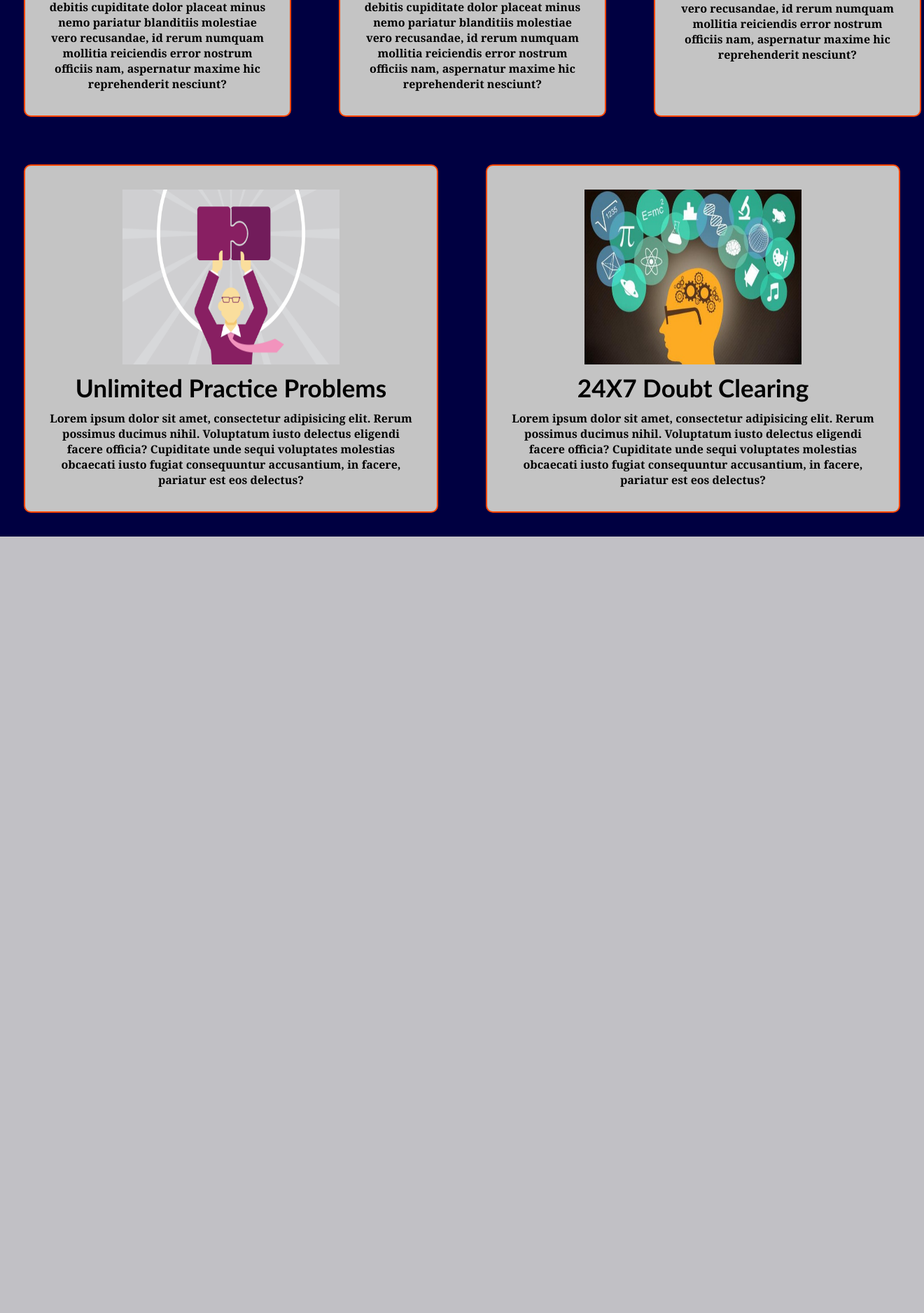
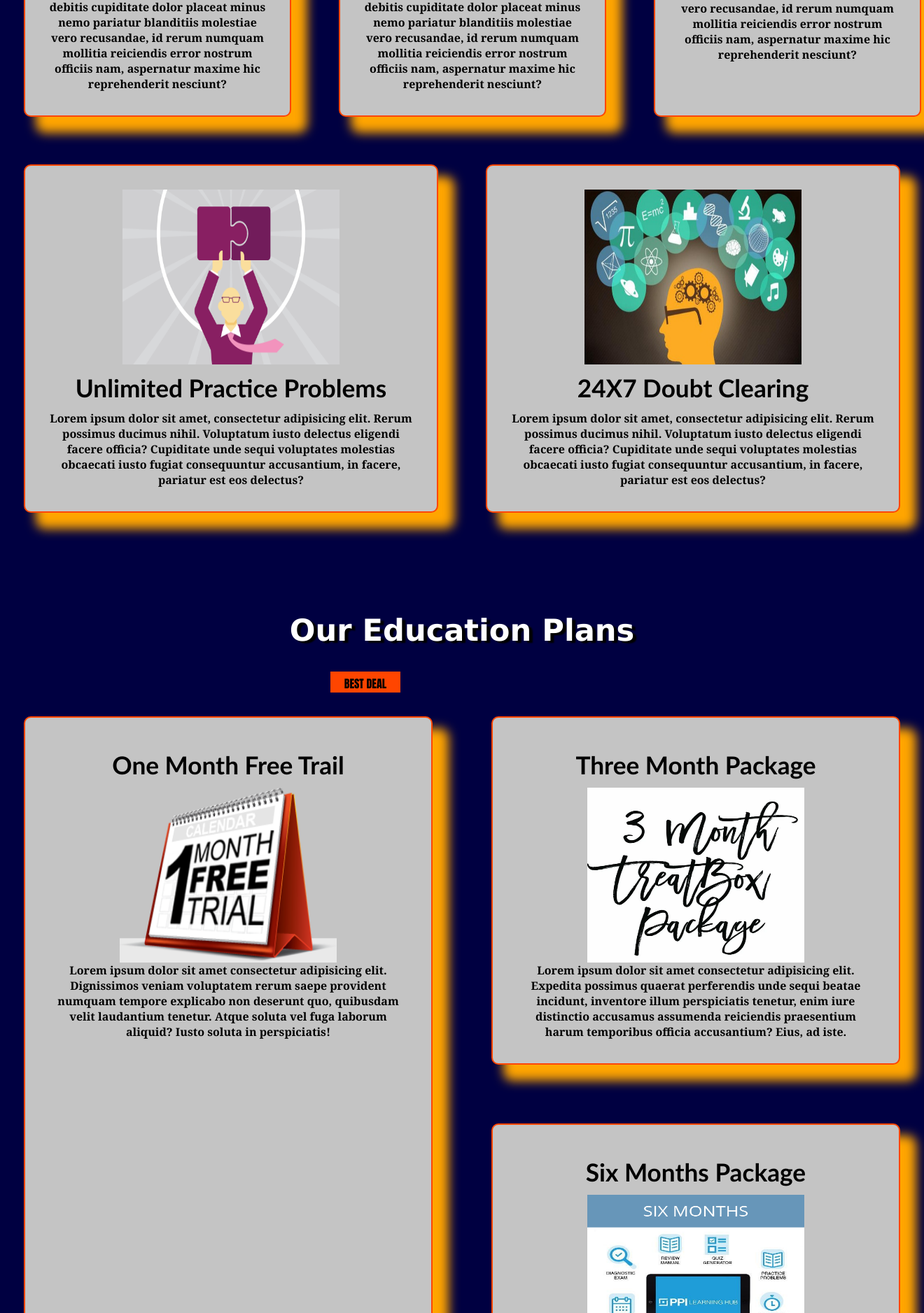
Before and after one commit to ShivangMitra/CODES-n-PROJECTS, a PHP site: page / in a window 1320 px wide. Shown: the part 1403-3280 px from the top of the page at 70% size. Before the commit the page ends 2170 px from the top, so only its background shows below. Run offline with PHP 8.4, Linux system fonts and the light colour scheme.

Commit message:
Tweaked Website Mark 3 Design

```diff
--- a/Projects/WEBSITES/Website Mark 3/css/style.css
+++ b/Projects/WEBSITES/Website Mark 3/css/style.css
@@ -45,11 +45,13 @@
     text-decoration: none;
     display: block;
     border-radius: 20px;
+    text-shadow: 3px 2px 2px black;
 }
 
 #navbar ul li a:hover{
     color: black;
     background-color: white;
+    text-shadow: 0px 0px 0px;
 }
 
 #home{
@@ -73,18 +75,22 @@
 #home h1{
     color: rgb(255, 253, 253);
     text-align: center;
+    text-shadow: 5px 3px 2px black;
 }
 
 #home p{
     color: white;
     font-size: 2rem;
     text-align: center;
+    text-shadow: 3px 2px 2px black;
 }
 
 .h-primary{
     font-family: 'Lucida Sans', 'Lucida Sans Regular', 'Lucida Grande', 'Lucida Sans Unicode', Geneva, Verdana, sans-serif;
     font-size: 2.7rem;
     padding: 34px;
+    color: white;
+    text-shadow: 5px 3px 2px black;
 }
 
 .h-secondary{
@@ -117,6 +123,7 @@
 
 #special-heading{
     color: white;
+    text-shadow: 5px 3px 2px black;
 }
 
 #about1{
@@ -133,6 +140,7 @@
     padding: 34px 34px;
     border-radius: 10px;
     background-color: rgb(196, 196, 196);
+    box-shadow: 20px 20px 15px 3px orange;
 }
 
 #about2 .box{
@@ -141,6 +149,7 @@
     padding: 34px 34px;
     border-radius: 10px;
     background-color: rgb(196, 196, 196);
+    box-shadow: 20px 20px 15px 3px orange;
 }
 
 #about1 img{
@@ -170,3 +179,95 @@
 .center{
     text-align: center;
 }
+
+.plans{
+    background-color: rgb(0, 0, 65);
+    padding-top: 75px;
+}
+
+#plan{
+    display: grid;
+    grid-gap: 1rem;
+    grid-template:
+    'omonth omonth tmonth tmonth'
+    'omonth omonth smonth smonth'
+    'omonth omonth oyear oyear'
+    'tyear tyear tyear tyear';
+}
+
+#plan .box{
+    border: 2px solid orangered;
+    margin: 34px 34px;
+    padding: 34px 34px;
+    border-radius: 10px;
+    background-color: rgb(196, 196, 196);
+    box-shadow: 20px 20px 15px 3px orange;
+}
+
+#plan img{
+    height: 250px;
+    width: 310px;
+    display: block;
+    margin: auto;
+}
+
+#plan p{
+    font-family: Cambria, Cochin, Georgia, Times, 'Times New Roman', serif;
+    font-weight: bold;
+}
+
+#omonth{
+    grid-area: omonth;
+}
+
+#tmonth{
+    grid-area: tmonth;
+}
+
+#smonth{
+    grid-area: smonth;
+}
+
+#oyear{
+    grid-area: oyear;
+}
+
+#tyear{
+    grid-area: tyear;
+}
+
+.anim{
+    font-family: Impact, Haettenschweiler, 'Arial Narrow Bold', sans-serif;
+    margin: 0px 34px;
+    background-color: orangered;
+    position: relative;
+    width: 100px;
+    height: 25px;
+    text-align: center;
+    padding-top: 5px;
+
+    animation-name: bestDeal;
+    animation-duration: 5s;
+    animation-iteration-count: infinite;
+    animation-fill-mode: forwards;
+    animation-timing-function: ease-in-out;
+}
+
+#special-anim{
+    margin: 0px 460px;
+}
+
+@keyframes bestDeal{
+    0%{
+        top: 0px;
+        left: 0px;
+    }
+    50%{
+        top: 0px;
+        left: 600px;
+    }
+    100%{
+        top: 0px;
+        left: 0px;
+    }
+}
--- a/Projects/WEBSITES/Website Mark 3/index.html
+++ b/Projects/WEBSITES/Website Mark 3/index.html
@@ -15,7 +15,7 @@
             <li class="item"><a href="#home">Home</a></li>
             <li class="item"><a href="#about1">About</a></li>
             <li class="item"><a href="#">Contact Us</a></li>
-            <li class="item"><a href="#">Plans</a></li>
+            <li class="item"><a href="#plan">Plans</a></li>
         </ul>
     </nav>
 
@@ -58,5 +58,42 @@
             </div>
         </div>
     </section>
+
+    <section class="plans">
+        <h1 class="h-primary center">Our Education Plans</h1>
+        <div class="anim">
+            BEST DEAL
+        </div>
+        <div id="plan">
+            <div class="box" id="omonth">
+                <h1 class="center h-secondary">One Month Free Trail</h1>
+                <img src="img/30days.png" alt="">
+                <p class="center">Lorem ipsum dolor sit amet consectetur adipisicing elit. Dignissimos veniam voluptatem rerum saepe provident numquam tempore explicabo non deserunt quo, quibusdam velit laudantium tenetur. Atque soluta vel fuga laborum aliquid? Iusto soluta in perspiciatis!</p>
+            </div>
+            <div class="box" id="tmonth">
+                <h1 class="center h-secondary">Three Month Package</h1>
+                <img src="img/90days.webp" alt="">
+                <p class="center">Lorem ipsum dolor sit amet consectetur adipisicing elit. Expedita possimus quaerat perferendis unde sequi beatae incidunt, inventore illum perspiciatis tenetur, enim iure distinctio accusamus assumenda reiciendis praesentium harum temporibus officia accusantium? Eius, ad iste.</p>
+            </div>
+            <div class="box" id="smonth">
+                <h1 class="center h-secondary">Six Months Package</h1>
+                <img src="img/180days.png" alt="">
+                <p class="center">Lorem ipsum dolor sit amet consectetur adipisicing elit. Recusandae vitae esse praesentium omnis et molestiae officia a natus cumque, nulla fugit sit iure incidunt, perspiciatis expedita, molestias neque. Mollitia, natus! Soluta voluptates dolor iusto!</p>
+            </div>
+            <div class="box" id="oyear">
+                <h1 class="center h-secondary">One Year Package</h1>
+                <img src="img/365days.png" alt="">
+                <p class="center">Lorem ipsum dolor sit amet, consectetur adipisicing elit. Corporis placeat eaque vel dicta ullam quisquam ab recusandae laudantium accusantium, unde eum, deleniti velit repudiandae quos dolor aut rerum aliquam illum non facilis itaque sequi?</p>
+            </div>
+            <div class="box" id="tyear">
+                <h1 class="center h-secondary">Two Year Big Saving Package</h1>
+                <img src="img/730days.jpg" alt="">
+                <p class="center">Lorem ipsum dolor sit amet consectetur adipisicing elit. Similique exercitationem magnam nisi numquam facere. Doloremque consectetur, debitis vel est libero modi saepe sed autem quos nemo cum aspernatur animi laudantium esse maxime obcaecati laborum!</p>
+            </div>
+        </div>
+        <div class="anim" id="special-anim">
+            BEST DEAL
+        </div>
+    </section>
 </body>
 </html>
```
Also changed, not shown: Projects/WEBSITES/Website Mark 3/img/180days.png (added), Projects/WEBSITES/Website Mark 3/img/30days.png (added), Projects/WEBSITES/Website Mark 3/img/365days.png (added), Projects/WEBSITES/Website Mark 3/img/730days.jpg (added), Projects/WEBSITES/Website Mark 3/img/90days.webp (added).
